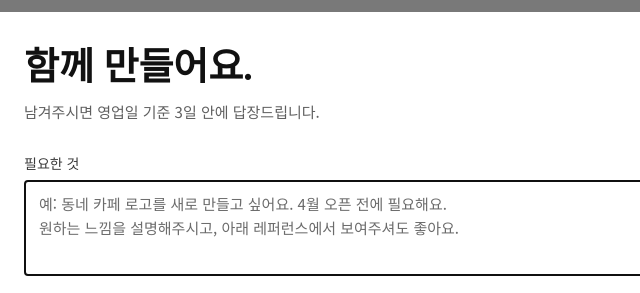
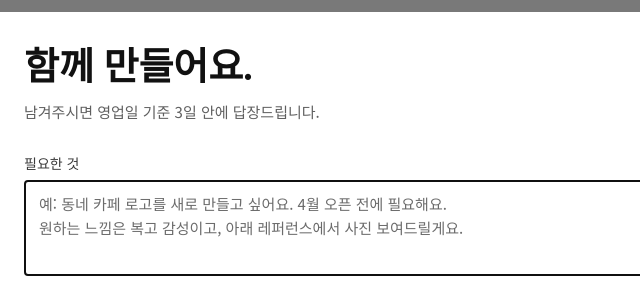
Before and after one commit to YJ-Choi746/blog-261117, a plain HTML site: page index.html in a window 1280 px wide. Both pictures are taken after a click on the button "의뢰 문의하기". Shown: the part 1580-1873 px from the top of the page, 264-904 px from the left. Drawn offline with Linux system fonts and the light colour scheme; no server answers.

Commit message:
copy: '필요한 것' 예시 둘째 줄을 복고 감성 · 레퍼런스 사진 예시로
Co-Authored-By: Claude Opus 5.5 <noreply@anthropic.com>
Claude-Session: https://claude.ai/code/session_01PaPDGzvdrLqufMEyjb9Hth

```diff
--- a/index.html
+++ b/index.html
@@ -229,7 +229,7 @@ input,select,textarea{font:inherit}
         <input type="hidden" name="_next" value="https://yj-choi746.github.io/blog-261117/thanks.html">
         <input type="text" name="_honey" style="display:none" tabindex="-1" autocomplete="off" aria-hidden="true">
         <p id="rq-alert" class="rq-alert" role="alert"></p>
-        <label class="rq-label">필요한 것<textarea class="rq-input" name="프로젝트 내용" rows="3" maxlength="3000" placeholder="예: 동네 카페 로고를 새로 만들고 싶어요. 4월 오픈 전에 필요해요.&#10;원하는 느낌을 설명해주시고, 아래 레퍼런스에서 보여주셔도 좋아요." aria-describedby="err-content"></textarea></label>
+        <label class="rq-label">필요한 것<textarea class="rq-input" name="프로젝트 내용" rows="3" maxlength="3000" placeholder="예: 동네 카페 로고를 새로 만들고 싶어요. 4월 오픈 전에 필요해요.&#10;원하는 느낌은 복고 감성이고, 아래 레퍼런스에서 사진 보여드릴게요." aria-describedby="err-content"></textarea></label>
         <p id="err-content" class="rq-err" role="alert"></p>
         <fieldset>
           <legend>분야</legend>
--- a/js/i18n.js
+++ b/js/i18n.js
@@ -36,7 +36,7 @@
     "사진 붙이기": "Add photos", "최대 3장": "up to 3", "링크 추가": "Add link", "사진 고르기": "Choose photos",
     "희망 일정": "Preferred date", "예산 범위": "Budget", "선택 안 함": "Not selected", "협의": "To discuss",
     "이름": "Name", "이메일": "Email", "의뢰 보내기": "Send request", "보내는 중…": "Sending…",
-    "예: 동네 카페 로고를 새로 만들고 싶어요. 4월 오픈 전에 필요해요. 원하는 느낌을 설명해주시고, 아래 레퍼런스에서 보여주셔도 좋아요.": "e.g. I want a new logo for my neighborhood café before the April opening.\nDescribe the feel you want — you can also show it with references below.", "(선택)": "(optional)",
+    "예: 동네 카페 로고를 새로 만들고 싶어요. 4월 오픈 전에 필요해요. 원하는 느낌은 복고 감성이고, 아래 레퍼런스에서 사진 보여드릴게요.": "e.g. I want a new logo for my neighborhood café before the April opening.\nI'm going for a retro feel — I'll show photos in the references below.", "(선택)": "(optional)",
     "홍길동 또는 Gildong Hong": "Your name",
     "필요한 것을 적어주세요.": "Please describe what you need.",
     "이름을 적어주세요.": "Please enter your name.",
```
